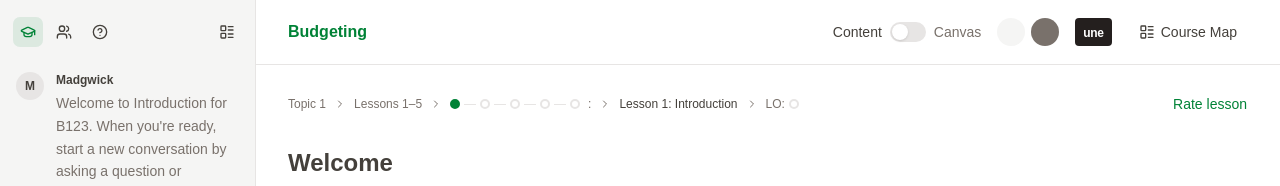
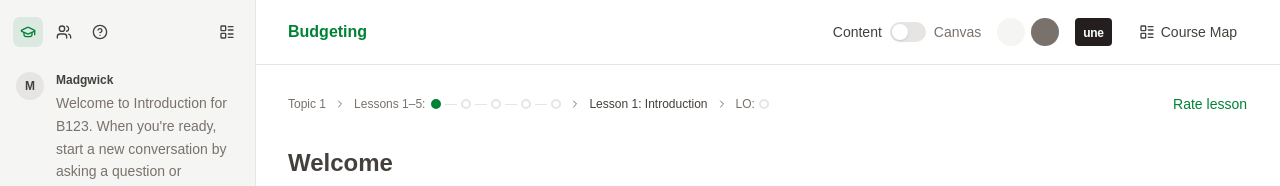
Before and after one commit to Lyfe4/ui-2.0, a React (Vite) app: page / in a window 1280 px wide. Shown: the top 186 px of the page. Built offline with nearby package versions, Linux system fonts and the light colour scheme.

Commit message:
Group lesson label and dots, colon on label
Remove chevron between range label and dots; wrap both in a tight flex
group so 'Lessons 1-5:' reads as the header for the trailing dots.
Drop the now-redundant standalone ':' span.

https://claude.ai/code/session_01EMqu58zau4YseKmv6Pfi6q

```diff
--- a/src/components/ContentPane.tsx
+++ b/src/components/ContentPane.tsx
@@ -118,13 +118,10 @@ export function ContentPane({
 
             <ChevronRight className="size-3 shrink-0 text-muted-foreground" />
 
-            {/* Lesson range label */}
-            <span className="shrink-0">Lessons 1–5</span>
-
-            <ChevronRight className="size-3 shrink-0 text-muted-foreground" />
-
-            {/* Progress dots — 5 lessons, first complete */}
-            <div className="flex shrink-0 items-center gap-1">
+            {/* Lesson range label + dots grouped tightly */}
+            <div className="flex shrink-0 items-center gap-1.5">
+              <span>Lessons 1–5:</span>
+              <div className="flex items-center gap-1">
                 <div className="h-2.5 w-2.5 rounded-full border-2 border-primary bg-primary" />
                 <div className="h-px w-3 bg-border" />
                 <div className="h-2.5 w-2.5 rounded-full border-2 border-border bg-background" />
@@ -135,8 +132,7 @@ export function ContentPane({
                 <div className="h-px w-3 bg-border" />
                 <div className="h-2.5 w-2.5 rounded-full border-2 border-border bg-background" />
               </div>
-
-            <span className="shrink-0 text-muted-foreground">:</span>
+            </div>
 
             <ChevronRight className="size-3 shrink-0 text-muted-foreground" />
 
```
Lines whose indentation alone changed are shown as unchanged.
